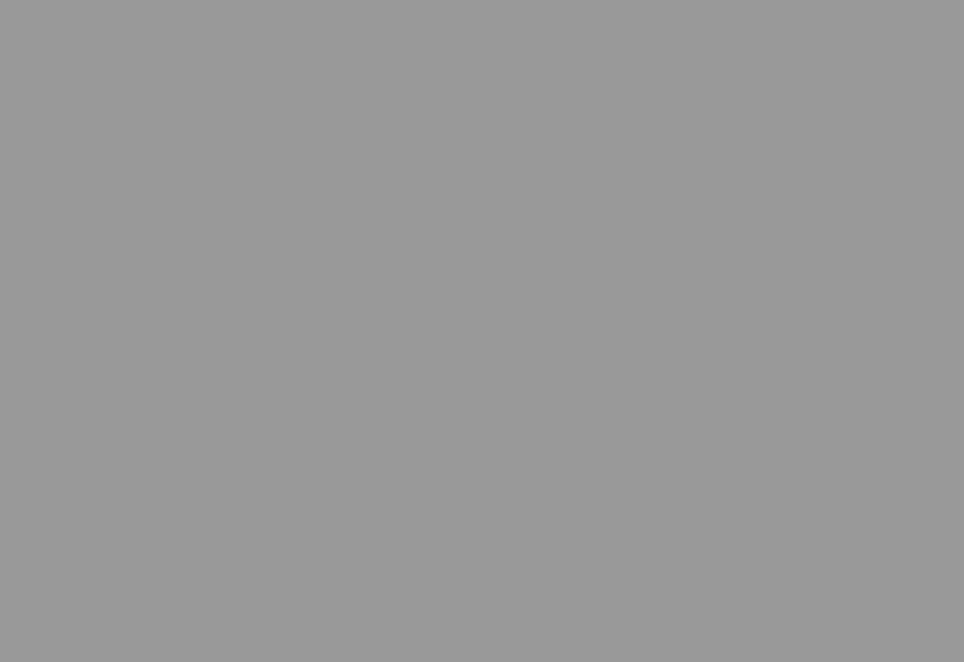
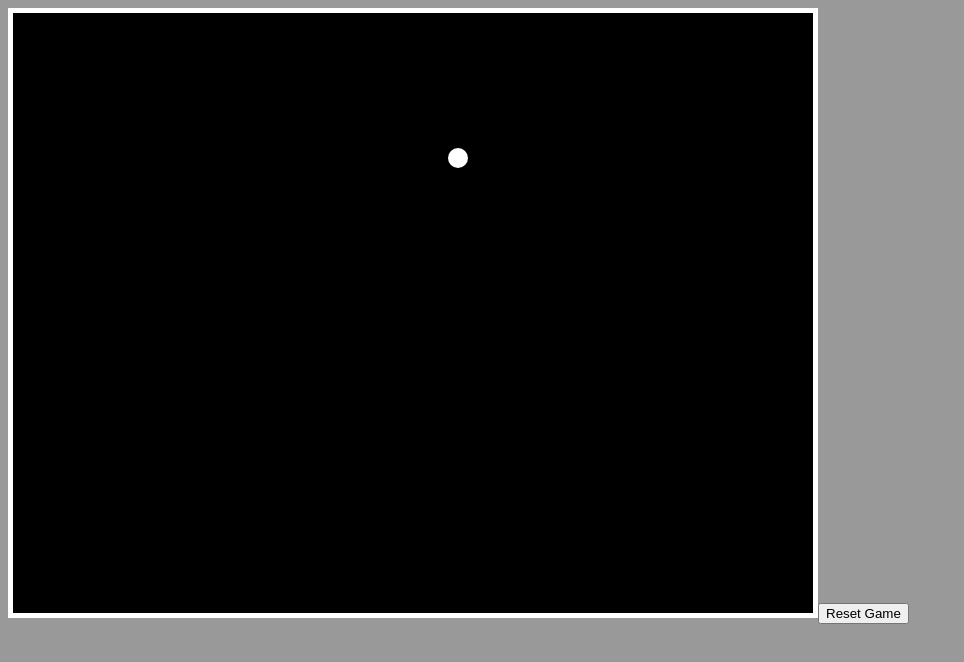
Before and after one commit to DoctorOkay/games_js, a plain HTML site: page breakout/index.html in a window 1280 px wide. Shown: the whole page, without its empty margins (0-964 px from the left). Drawn offline with Linux system fonts and the light colour scheme.

Commit message:
Added README.md to root. Adjusted stylesheet and got a ball moving around the screen

```diff
--- a/breakout/css/style.css
+++ b/breakout/css/style.css
@@ -5,4 +5,5 @@ body {
 canvas {
   margin: 0 auto;
   border: 5px solid white;
+  background: black;
 }
--- a/breakout/js/game.js
+++ b/breakout/js/game.js
@@ -0,0 +1,65 @@
+// game screen constants
+const SCREEN_WIDTH = 800;
+const SCREEN_HEIGHT = 600;
+const FPS = 30;
+
+// ball values
+var ballRadius = 10;
+var ballPositionX = (SCREEN_WIDTH / 2) - (ballRadius / 2);
+var ballPositionY = (SCREEN_HEIGHT / 2) - (ballRadius / 2);
+var ballSpeedX = 5;
+var ballSpeedY = 5;
+
+// paddle values
+
+// block values
+
+window.addEventListener("load", function(e) {
+  var canvas = document.createElement("canvas");
+  var ctx = canvas.getContext("2d");
+  canvas.setAttribute("height", SCREEN_HEIGHT);
+  canvas.setAttribute("width", SCREEN_WIDTH);
+  document.body.appendChild(canvas);
+
+  var resetBtn = document.createElement("button");
+  resetBtn.innerHTML = "Reset Game";
+  document.body.appendChild(resetBtn);
+
+  resetBtn.addEventListener("click", function() {
+    ballPositionX = (SCREEN_WIDTH / 2) - (ballRadius / 2);
+    ballPositionY = (SCREEN_HEIGHT / 2) - (ballRadius / 2);
+    ballSpeedX *= -1;
+  });
+
+  window.setInterval(function() {
+    // check potential collision
+    if (ballPositionX + ballSpeedX >= SCREEN_WIDTH || ballPositionX + ballSpeedX <= 0) {
+      ballSpeedX *= -1
+    }
+    if (ballPositionY + ballSpeedY >= SCREEN_HEIGHT || ballPositionY + ballSpeedY <= 0) {
+      ballSpeedY *= -1
+    }
+    // move the ball
+    ballPositionX += ballSpeedX;
+    ballPositionY += ballSpeedY;
+    // clear the screen
+    drawRect(0, 0, SCREEN_WIDTH, SCREEN_HEIGHT, "black", ctx);
+    // draw the ball
+    drawCircle(ballPositionX, ballPositionY, ballRadius, "white", ctx);
+  }, 1000 / FPS);
+
+});
+
+
+// drawing utilities
+function drawRect(x, y, w, h, color, ctx) {
+  ctx.fillStyle = color;
+  ctx.fillRect(x, y, w, h);
+}
+
+function drawCircle(x, y, r, color, ctx) {
+  ctx.fillStyle = color;
+  ctx.beginPath();
+  ctx.arc(x, y, r, 0, Math.PI * 2, true);
+  ctx.fill();
+}
```
Also changed, not shown: 1 other file.
